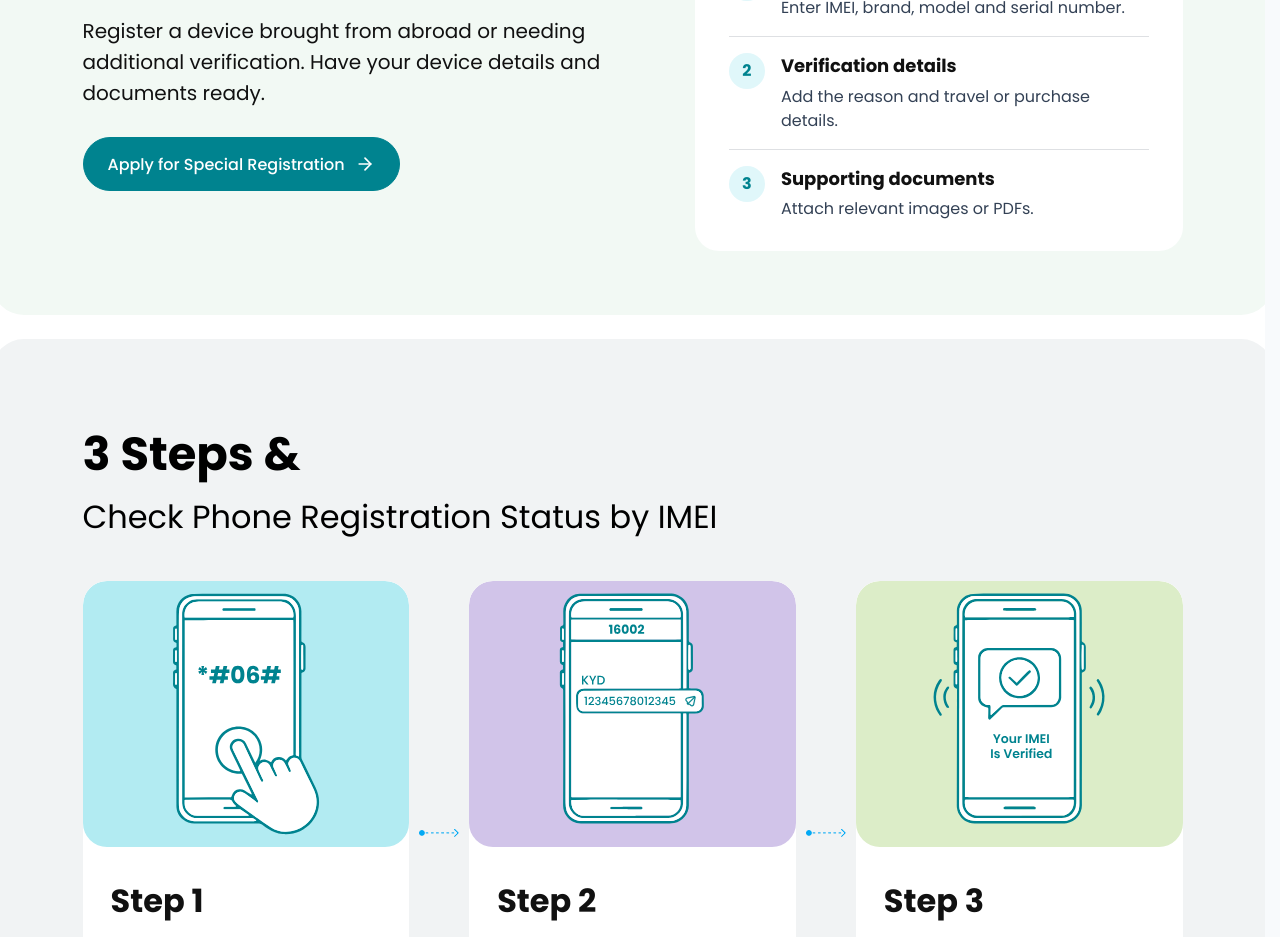
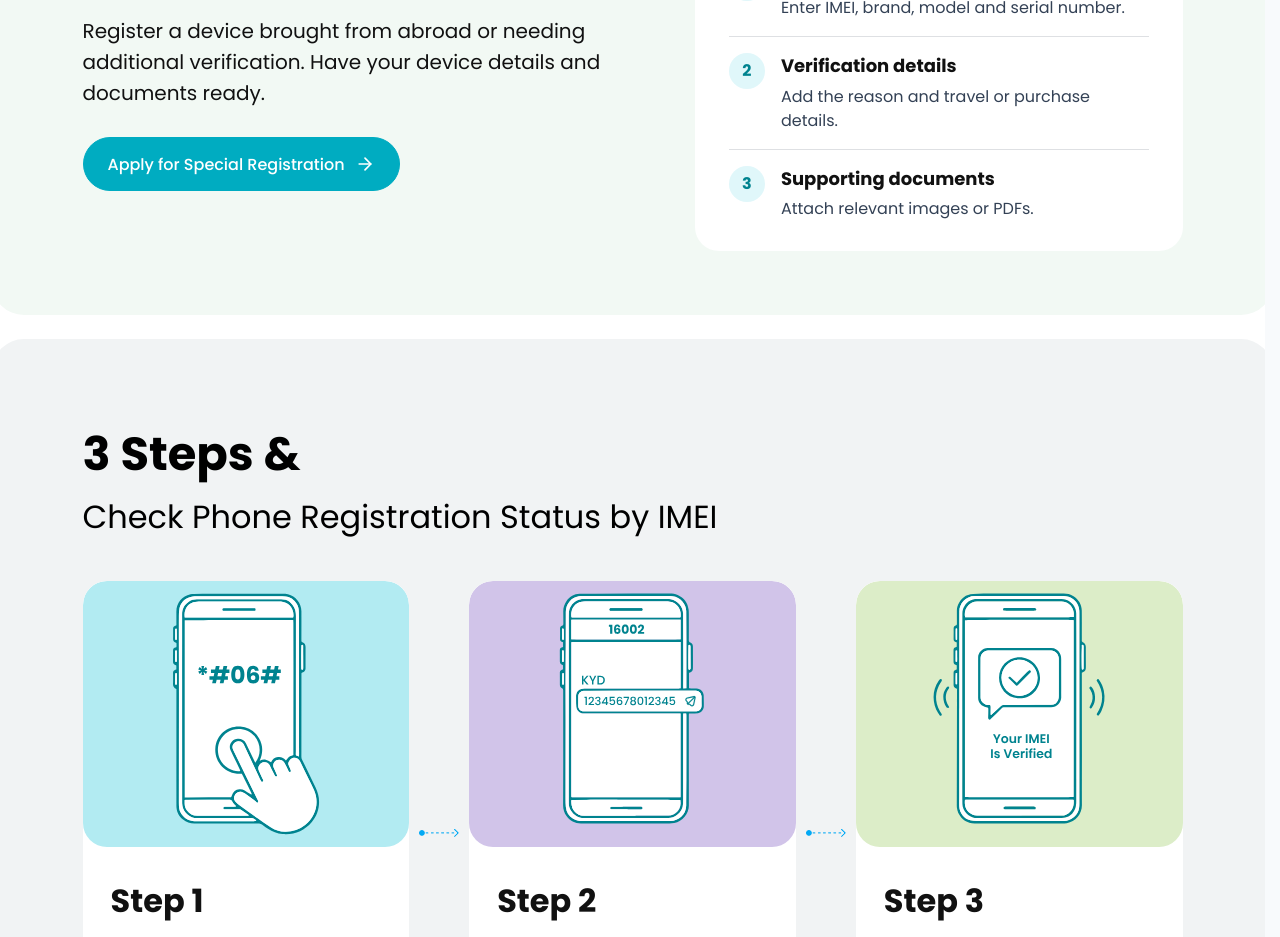
Before and after one commit to shihab-tech04/NEIR-Citizen, a React (Vite) app: page / in a window 1280 px wide. Shown: the part 1000-1937 px from the top of the page. Built offline with nearby package versions, Linux system fonts and the light colour scheme.

Commit message:
style(ui): preserve the approved paired hero CTA colors

```diff
--- a/src/ui/neir-ui.css
+++ b/src/ui/neir-ui.css
@@ -134,3 +134,11 @@
 .neir-source-verify-button.neir-ui-button--primary:hover:not(:disabled){
   background:var(--neir-primary-900);border-color:var(--neir-primary-900);
 }
+
+/* Keep the approved Special Registration landing CTA identical to hero verify. */
+.neir-special-registration-button.neir-ui-button--primary{
+  background:var(--neir-primary-600);border-color:var(--neir-primary-600);color:#fff;
+}
+.neir-special-registration-button.neir-ui-button--primary:hover:not(:disabled){
+  background:var(--neir-primary-900);border-color:var(--neir-primary-900);
+}
```
